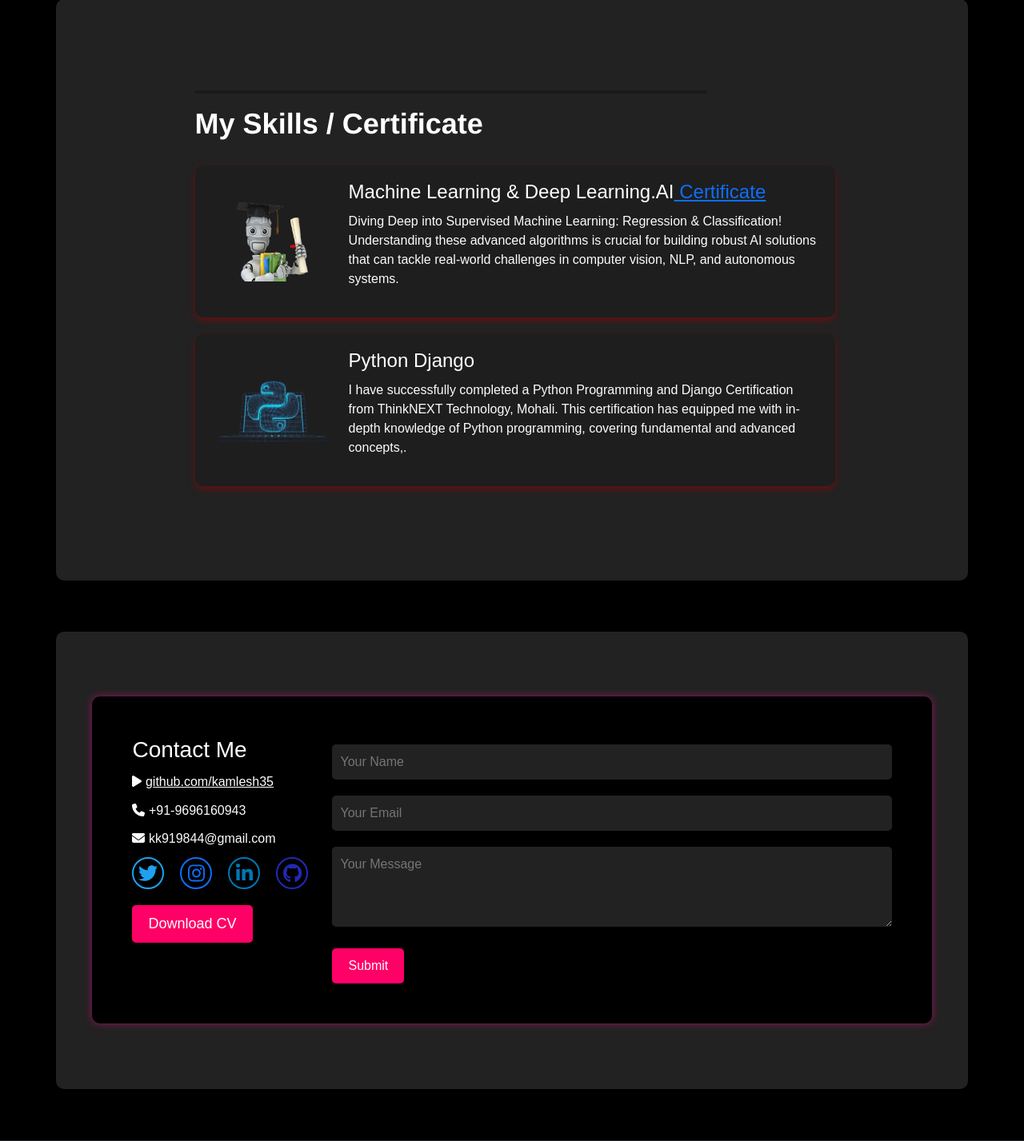
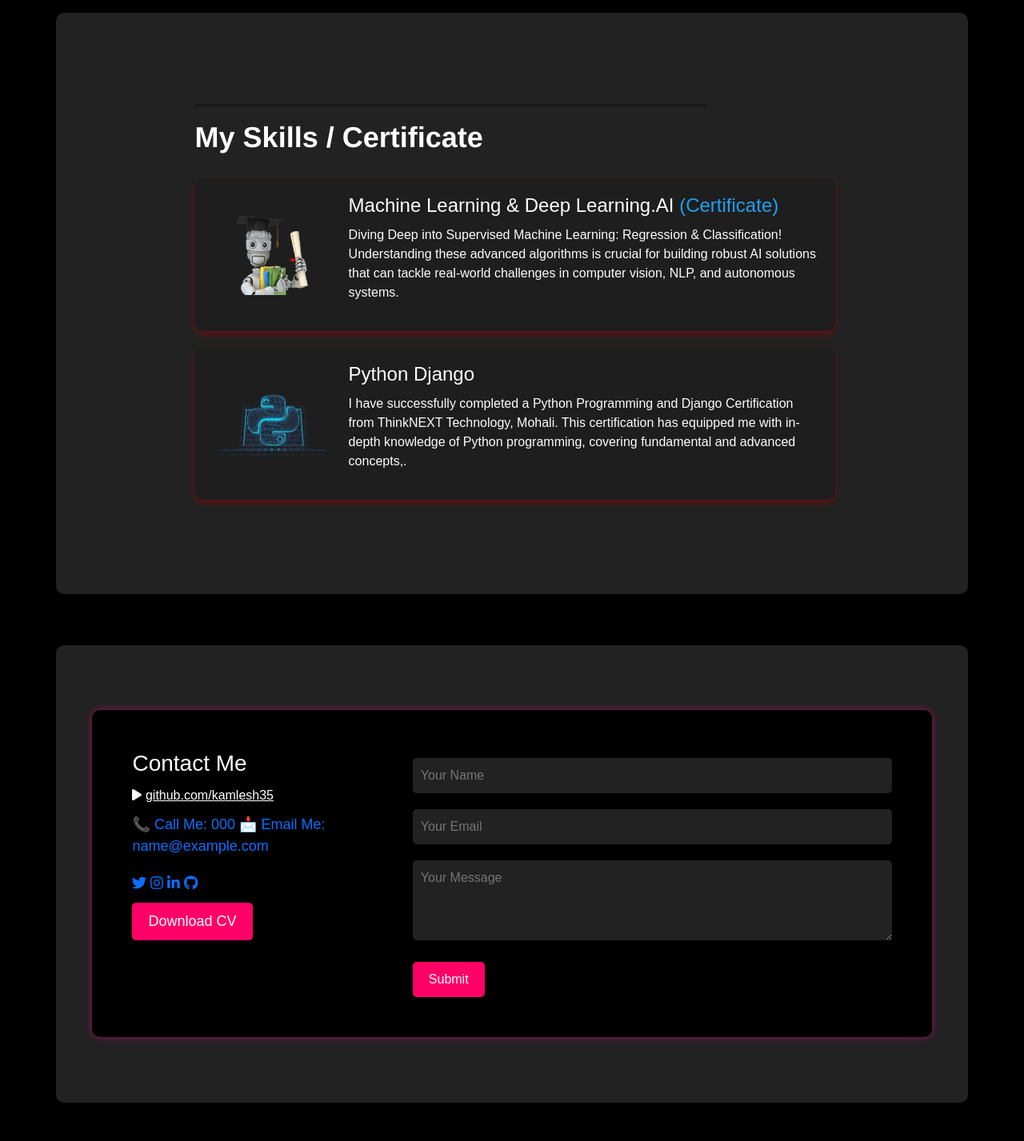
Before and after one commit to kamlesh35/Kamlesh-Kumar, a Django app: template myself/myapp/templates/index.html in a window 1280 px wide. Shown: the part 2170-3597 px from the top of the page at 80% size. Run offline with Django 5.2, Linux system fonts and the light colour scheme; the template is opened without the code that fills it: most values are stand-ins (such as "Sample title", 1, 10 or a date in 2020); one stand-in notice (Sample message) is shown.

Commit message:
https://github.com/kamlesh35/Kamlesh-Kumar.git

```diff
--- a/myself/myapp/models.py
+++ b/myself/myapp/models.py
@@ -4,8 +4,8 @@ from django.db import models
 
 class contact(models.Model):
     name = models.CharField(max_length=100)
-    email = models.EmailField()
-    message = models.TextField()
+    email = models.EmailField(max_length=100)
+    message = models.TextField(max_length=500)
 
     def __str__(self):
         return self.name
--- a/myself/myapp/static/style.css
+++ b/myself/myapp/static/style.css
@@ -50,7 +50,9 @@ nav ul li a:hover {
     padding: 110px 3%;
     max-width: 1200px;
     margin: auto;
+
 }
+
 .content {
     max-width: 600px;
 }
@@ -235,6 +237,16 @@ p {
     color:#1da1f2 ;
     text-decoration: none;
 
+
+}
+.certilink2{
+    color:#fdfefe ;
+    text-decoration: none;
+
+}
+.certilink2:hover{
+    color:#1da1f2 ;
+    text-decoration: none;
 
 }
 
@@ -429,3 +441,9 @@ p {
    text-align: center;
     align-items: center;
 }
+.phone-link{
+    text-decoration: none;
+}
+.class{
+    text-decoration: none;
+}
--- a/myself/myapp/templates/index.html
+++ b/myself/myapp/templates/index.html
@@ -27,7 +27,7 @@
         </nav>
     </header>
 
-    <section class="hero" id="home">
+        <section class="hero" id="home">
         <div class="content">
             <h1>Hi, It's me <span class="highlight"><br>Kamlesh Kumar</span></h1>
             <h3>I am a</h3>
@@ -61,23 +61,24 @@
             <img src="{% static "Kamlesh_photo.jpg" %}" alt="Profile Image" class="profile-img">
             <div class="content">
                 <h1 class = 'abouth1'>About Me</h1>
-                <p>I am Kamlesh Kumar, a skilled <a href = "" target = _blank, class = "certilink"> Machine Learning & Deep Learning.AI</a> and <span class=fntstle>Python Django Developer</span>, passionate about AI-driven solutions and web application development. I hold a <a href = "" target = _blank, class = "certilink"> Machine Learning & Deep Learning.AI </a>certification from Stanford University and a Python Django certification from ThinkNEXT Technology.</p>
+                <p>I am Kamlesh Kumar, a skilled <a href = "https://www.coursera.org/user/42f2fdd72104e4afd0ba2788688654c0" target = _blank, class = "certilink"> Machine Learning & Deep Learning.AI</a> and <span class=fntstle>Python Django Developer</span>, passionate about AI-driven solutions and web application development. I hold a <a href = "" target = _blank, class = "certilink"> Machine Learning & Deep Learning.AI </a>certification from Stanford University and a Python Django certification from ThinkNEXT Technology.</p>
+                <hr>
                 <div class="tabs">
                     <div class="tab" onclick="showSection('skills')">Skills</div>
                     <div class="tab" onclick="showSection('experience')">Experience</div>
                     <div class="tab" onclick="showSection('education')">Education</div>
                 </div>
                 <div id="skills" class="content-section active">
-                    <p><strong>Machine Learning & Deep Learning.AI</strong> certified in machine learning from stanford University</p>
+                    <p><strong><a href = "https://www.coursera.org/user/42f2fdd72104e4afd0ba2788688654c0" target = _blank, class = "certilink2">Machine Learning & Deep Learning.AI</a></strong> certified in machine learning from <a href = "https://www.stanford.edu/" target = _blank, class = "certilink2">stanford University</a></p>
                     <p><strong>Python Django</strong> certified in Python Django from ThinkNEXT Technology Mohali Chandigarh</p>
                     <p><strong>SQL & MYSQL:</strong>Knowledge of SQL query and MySQL Workbench and strong knowledge Database</p>
-                    <p><strong>Git & GitHub:</strong>Understanding about Git (Version Control System) and Github Repojarty</p>
+                    <p><strong><a href = "https://github.com/kamlesh35" target = _blank, class = "certilink2">Git & GitHub:</a></strong>Understanding about Git (Version Control System) and Github Repojarty</p>
                 </div>
                 <div id="experience" class="content-section">
                     <p><strong>Experience:</strong> Fresher</p>
                 </div>
                 <div id="education" class="content-section">
-                    <p><strong>Education:</strong> Bachelor's Degree in <span class = 'fntstle'>Computer Science & Engineering</span> from Rajarshi Rananjay Singh Institute of Management and Technology</p>
+                    <p><strong>Education:</strong> Bachelor's Degree in <span class = "certilink2">Computer Science & Engineering</span> from <a href = "https://rrsimt.ac.in/" target = _blank, class = "certilink2">Rajarshi Rananjay Singh Institute of Management and Technology</a></p>
                     <p><strong>Second Secondary Class:</strong> Secondary Class from Shri Raja Ram Inter Collage Bela Patti Pratapgarh</p>
                     <p><strong>Secondary Class:</strong> Secondary Class from Kisan Majadur Inter mediate collage Narayanpur</p>
                 </div>
@@ -98,7 +99,7 @@
                     <h2>Heart Disease Prediction Model</h2>
                     <p>A machine learning model that predicts heart disease based on patient health data.</p>
                     <div class="popup">Click to explore more details!</div>
-                    <a href="https://github.com/yourusername/heart-disease-prediction" target="_blank">View Project</a>
+                    <a href="https://github.com/kamlesh35/Heart-Disease-Prediction-Model" target="_blank">View Project</a>
                 </div>
                 <div class="project-card">
                     <img src="{% static "project0.png" %}" alt="Digit Recognition">
@@ -133,7 +134,7 @@
                 <div class="skill">
                     <img src="{% static 'machine.png' %}" alt="Machine Learning & Deep Learning.AI">
                     <div class="skill-text">
-                        <h2>Machine Learning & Deep Learning.AI<a href = '#'>  Certificate</a></h2>
+                        <h2><a href = 'https://www.coursera.org/account/accomplishments/specialization/1XVDFW5YJUTU' target = _blank, class = "certilink2">Machine Learning & Deep Learning.AI<span class = "certilink" > (Certificate)</span></a></h2>
                         <p>Diving Deep into Supervised Machine Learning: Regression & Classification! Understanding these advanced algorithms is crucial for building robust AI solutions that can tackle real-world challenges in computer vision, NLP, and autonomous systems.</p>
                     </div>
                 </div>
@@ -154,27 +155,39 @@
                 <div class="contact-left">
                     <h2>Contact Me</h2>
                     <p><i class="fas fa-play"></i> <a href='https://www.github.com/kamlesh35' style="color:white;">github.com/kamlesh35</a></p>
-                    <p><i class="fas fa-phone"></i> +91-9696160943</p>
-                    <p><i class="fas fa-envelope"></i> kk919844@gmail.com</p>                    <div class="social-icons">
+                    <div class = 'mail'>
+                    <a href="tel:{{ phone }}" class="phone-link">📞 Call Me: {{ phone }}</a>
+                    <a href="mailto:{{ email_1 }}" class="phone-link">📩 Email Me: {{ email }}</a>                    <div class="social-icons">
+                    </div>
                     <a href="#" class="twitter"><i class="fa-brands fa-twitter"></i></a>
                     <a href="#" class="instagram"><i class="fa-brands fa-instagram"></i></a>
                     <a href="https://www.linkedin.com/in/kamlesh-k-bb9705247/" class="linkedin"><i class="fa-brands fa-linkedin-in"></i></a>
                     <a href="https://www.github.com/kamlesh35" class="github"><i class="fa-brands fa-github"></i></a>
                 </div>
-                    <a href="#" download="Kamlesh_Kumar_CV.pdf">
+                    <a href="{% static 'kk.pdf' %}" download="Kamlesh_Kumar_CV.pdf">
                     <button class="download-btn">Download CV</button>
                     </a>
             </div>
-            <table method = 'POST' action="{% url 'index' %}">
+            <form  method="POST" action="{% url 'index' %}">
                 {% csrf_token %}
                 <div class="contact-right">
-                    <input type="text" class="name" placeholder="Your Name" required>
-                    <input type="email" class="email" placeholder="Your Email" required>
-                    <textarea class="message" placeholder="Your Message" required></textarea>
+                    <input type="text" class="name" name = "name" placeholder="Your Name" required>
+                    <input type="email" class="email" name = "email" placeholder="Your Email" required>
+                    <textarea class="message" name = "message" placeholder="Your Message" required></textarea>
                     <button class="submit-btn">Submit</button>
                 </div>
-            </table>
-        </section>
+                </form>
+               </section>
+               {% if messages %}
+<script>
+    window.onload = function () {
+        {% for message in messages %}
+            alert("{{ message|escapejs }}");
+        {% endfor %}
+    };
+</script>
+{% endif %}
+
 
 
         <footer class="text-center bg-dark text-white p-3">
--- a/myself/myself/urls.py
+++ b/myself/myself/urls.py
@@ -14,6 +14,8 @@ Including another URLconf
     1. Import the include() function: from django.urls import include, path
     2. Add a URL to urlpatterns:  path('blog/', include('blog.urls'))
 """
+from django.conf import settings
+from django.conf.urls.static import static
 from django.contrib import admin
 from django.urls import path, include
 
@@ -21,3 +23,6 @@ urlpatterns = [
     path('admin/', admin.site.urls),
     path('', include('myapp.urls'))
 ]
+
+
+urlpatterns += static(settings.STATIC_URL, document_root=settings.STATIC_ROOT)
```
Also changed, not shown: myself/myapp/forms.py (added, +7 -0 lines), myself/myapp/views.py (+28 -4 lines), myself/myself/settings.py (+14 -2 lines), myself/db.sqlite3, myself/myapp/migrations/0002_auto_20250420_1350.py (added), myself/myapp/migrations/0003_auto_20250420_1430.py (added), 3 other files.
